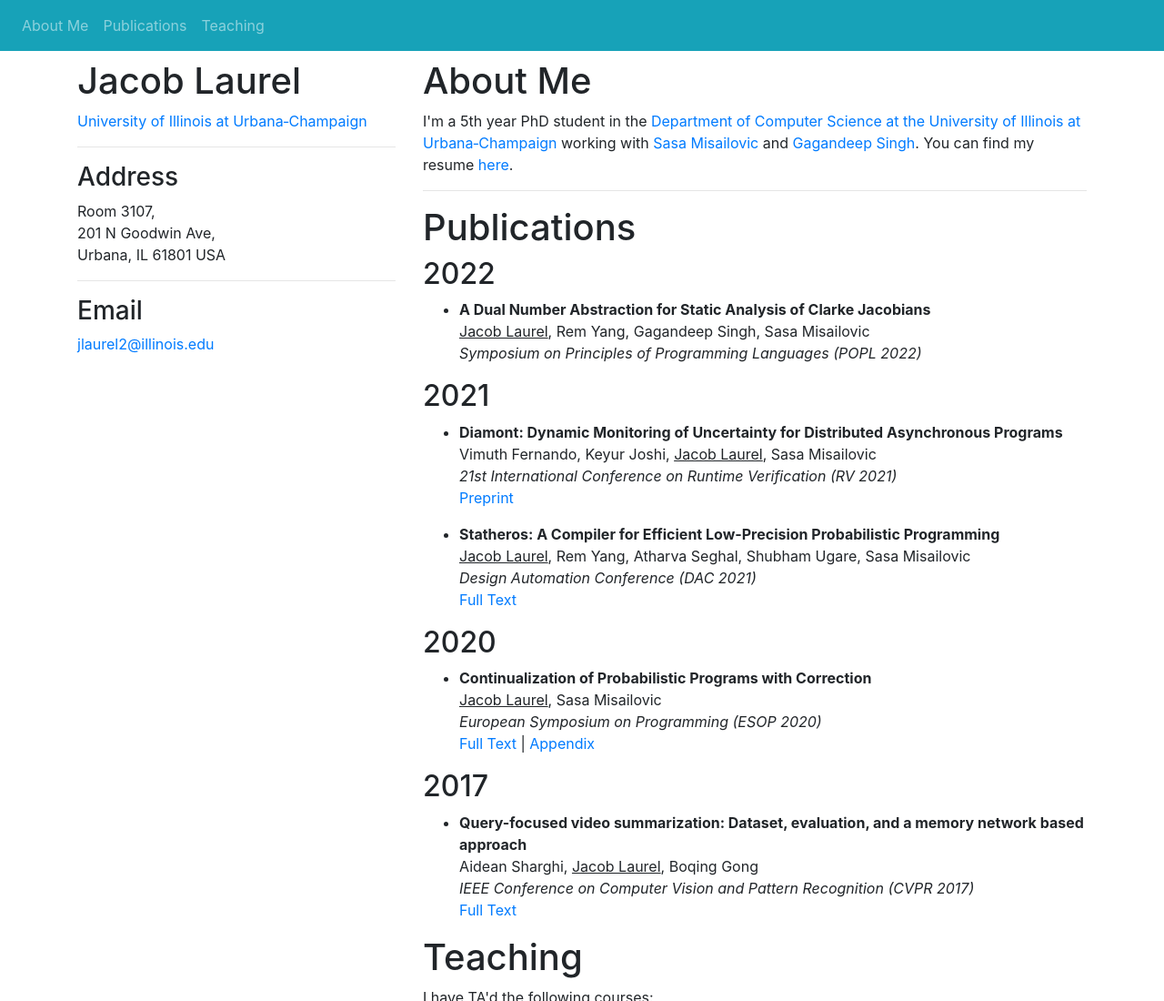
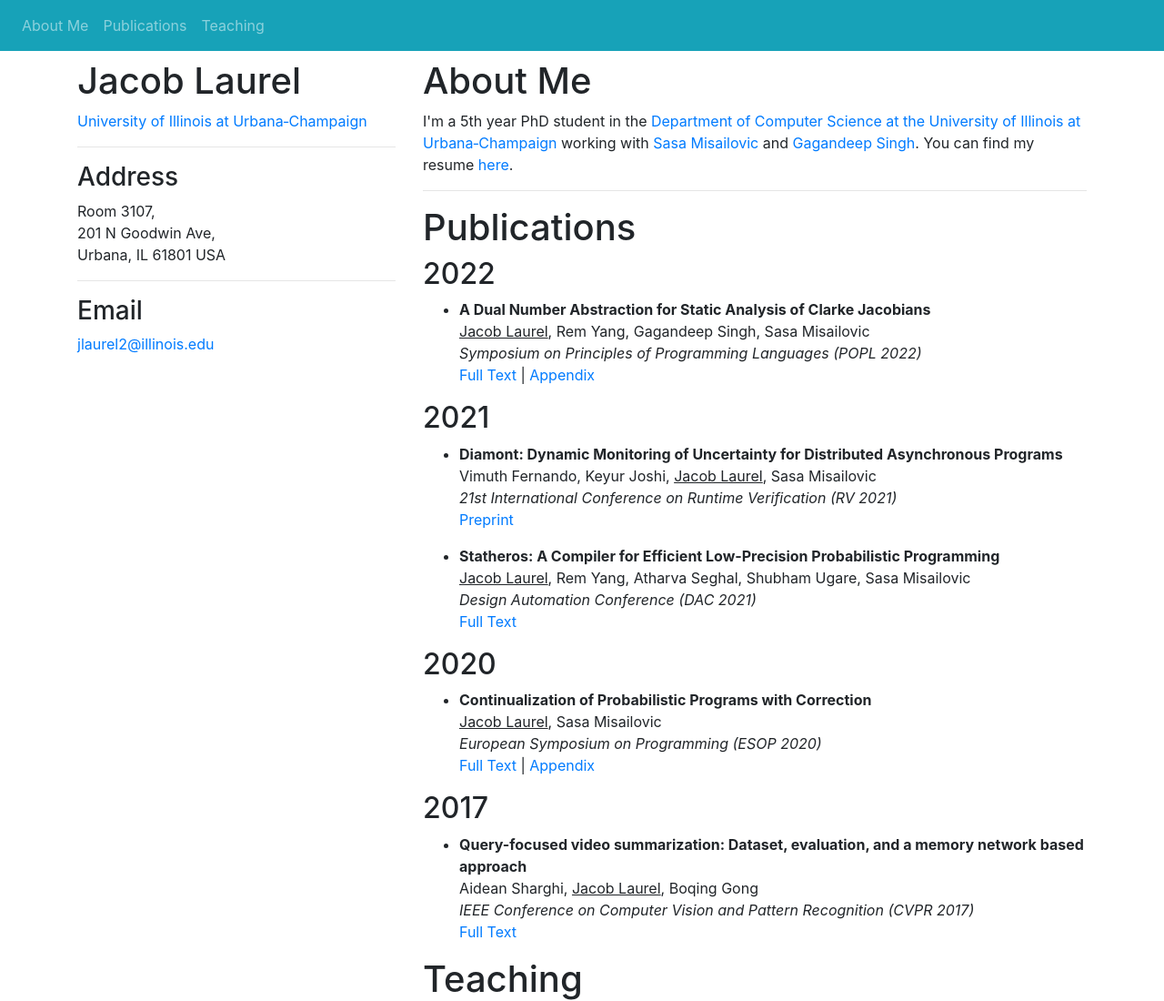
Before and after one commit to jsl1994/jsl1994.github.io, a plain HTML site: page index.html in a window 1280 px wide. Shown: the top 1100 px of the page at 91% size. Drawn offline with nearby package versions, Linux system fonts and the light colour scheme.

Commit message:
adding popl stuff

```diff
--- a/index.html
+++ b/index.html
@@ -65,6 +65,7 @@
       <li> <b>A Dual Number Abstraction for Static Analysis of Clarke Jacobians</b> <br>
            <u>Jacob Laurel</u>, Rem Yang, Gagandeep Singh, Sasa Misailovic <br>
            <i>Symposium on Principles of Programming Languages (POPL 2022) </i> <br>
+			<a href="papers/POPL2022Final.pdf">Full Text</a> | <a href="papers/POPL2022_appendix.pdf">Appendix</a>
       </ul>
 
       <h2>2021</h2>
```
Also changed, not shown: 2 other files.
